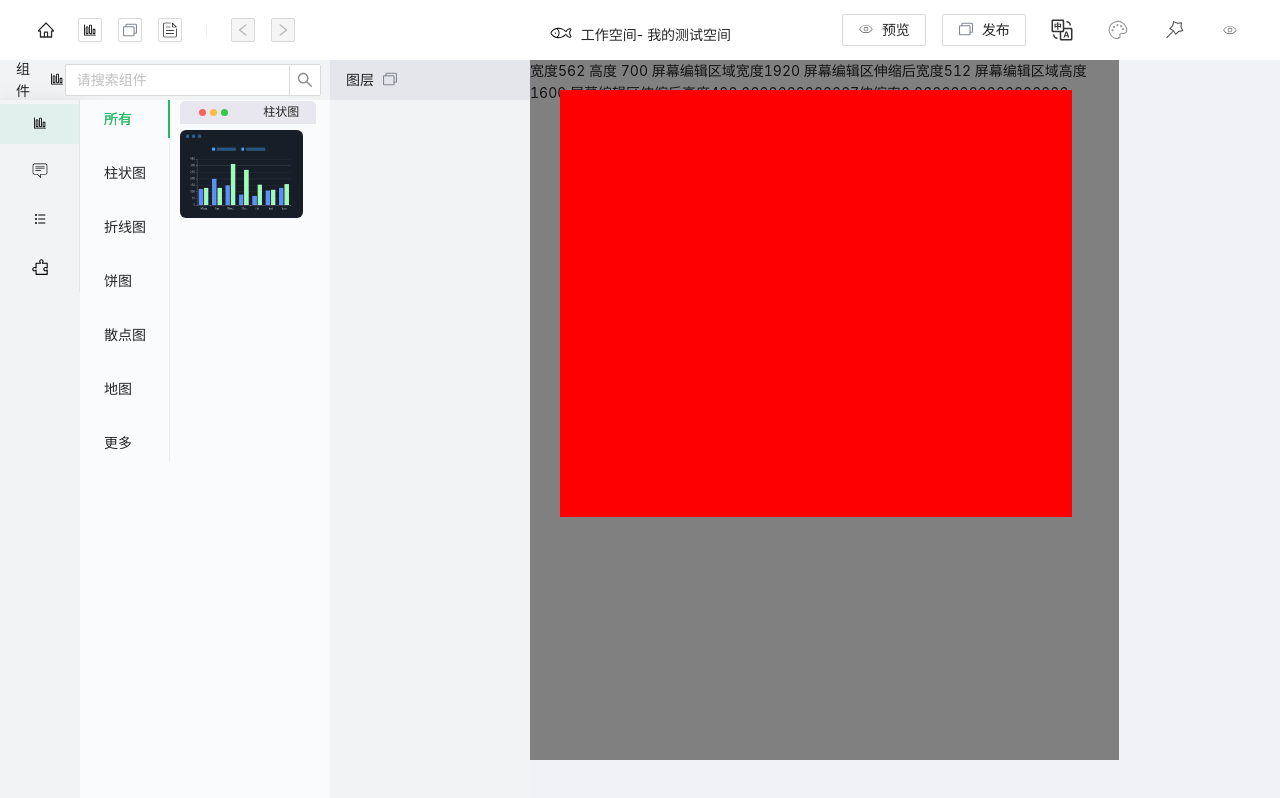
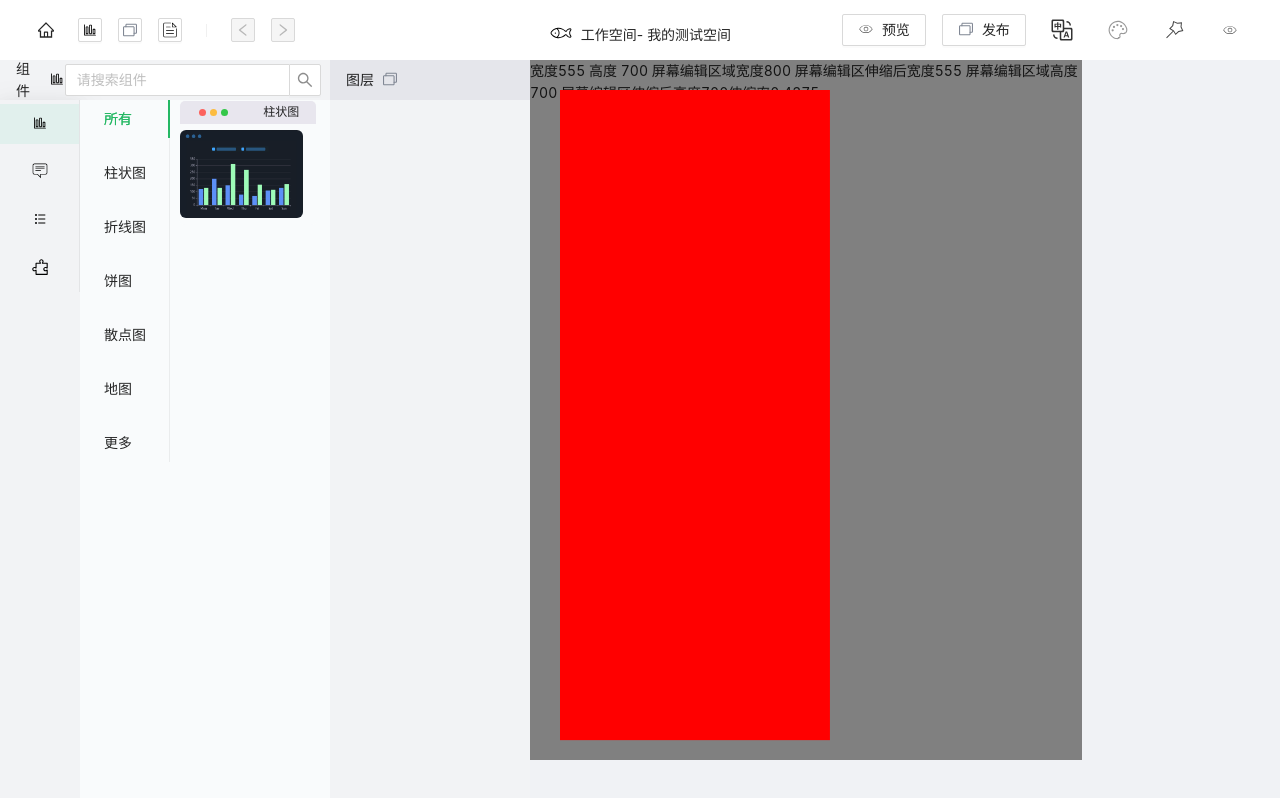
Before and after one commit to zhangle1/myScreen, a React app in the folder datav/: page / in a window 1280 px wide. Built offline with nearby package versions, Linux system fonts and the light colour scheme.

Commit message:
编辑区逻辑修改

```diff
--- a/datav/src/page/edit/components/contentConfig/contentConfig.tsx
+++ b/datav/src/page/edit/components/contentConfig/contentConfig.tsx
@@ -4,7 +4,7 @@ import { useElementSize } from "usehooks-ts";
 
 export function ContentConfig() {
   const screenClient = {
-    width: 1920,
+    width: 800,
     height: 1600,
   };
 
@@ -17,31 +17,36 @@ export function ContentConfig() {
   });
 
   useEffect(() => {
-      var scaleWidth=  (editWidth-50)/screen.width
-      var scaleHeight= (editHeight-50)/ screen.height
+      var scaleWidth=  (editWidth)/screen.width
+      var scaleHeight= (editHeight)/ screen.height
       var scale=1
       if(scaleWidth>=1&&scaleHeight>=1){
-        setScreen({    width: 1920,
-            height: 1600,
+        setScreen({    width: screenClient.width,
+            height: screenClient.height,
             scale: scale,})
       }else if(scaleWidth>scaleHeight){
-        setScreen({    width: 1920,
-            height: 1600,
+        setScreen({    width: screenClient.width,
+            height: screenClient.height,
             scale: scaleHeight,})
       }else{
-        setScreen({    width: 1920,
-            height: 1600,
+        setScreen({    width: screenClient.width,
+            height: screenClient.height,
             scale: scaleWidth,})
       }
 
-  }, [editWidth,editHeight]);
+  }, [editWidth,editHeight,screenClient.width]);
 
   return (
-    <Wrapper contentWidth={screen.width*screen.scale}  contentHeight={screen.height*screen.scale} >
+    <Wrapper contentWidth={screen.width-80/screen.scale}  contentHeight={screen.height-50/screen.scale}
+        scale={screen.scale}
+    >
       <div className="content-edit-wrapper">
         <div ref={editRef}  className="contont-edit-main">
-           <div>  宽度{editWidth} 高度 {editHeight}  屏幕编辑区域宽度{screen.width}  屏幕编辑区伸缩后宽度{screen.width*screen.scale}  屏幕编辑区域高度{screen.height}  屏幕编辑区伸缩后高度{screen.height*screen.scale}伸缩率{screen.scale}</div>
+        {/* <div className="content-edit-main-scale"> */}
+           <div>  宽度{editWidth} 高度 {editHeight}  屏幕编辑区域宽度{screen.width}  屏幕编辑区伸缩后宽度{editWidth}  屏幕编辑区域高度{editHeight}  屏幕编辑区伸缩后高度{screen.height*screen.scale}伸缩率{screen.scale}</div>
           <div className="content-edit-main-content"></div>
+          {/* </div> */}
+
         </div>
         <div className="content-edit-bottom"></div>
       </div>
@@ -50,7 +55,7 @@ export function ContentConfig() {
   );
 }
 
-const Wrapper = styled.div<{ contentWidth: number; contentHeight: number }>`
+const Wrapper = styled.div<{ contentWidth: number; contentHeight: number,scale: number }>`
   display: flex;
   width: 100%;
   height: calc(100vh - 60px);
@@ -64,9 +69,20 @@ const Wrapper = styled.div<{ contentWidth: number; contentHeight: number }>`
       position: relative;
       flex: 1;
       width: 100%;
+
       background: gray;
-      overflow: scroll;
-      .content-edit-main-content {
+        width: 100%;
+        height: 100%;
+        overflow: scroll;
+
+      /* .content-edit-main-scale{
+        position: absolute;
+        background: gray;
+        width: 100%;
+        height: 100%;
+        overflow: scroll; */
+
+        .content-edit-main-content {
         /* margin-left: 30px;
         margin-top: 30px; */
         top: 30px;
@@ -74,9 +90,14 @@ const Wrapper = styled.div<{ contentWidth: number; contentHeight: number }>`
         position: absolute;
         height: ${p=>p.contentHeight}px;
         width: ${p=>p.contentWidth}px;
+        transform-origin: left top;
+        transform: scale(${p=>p.scale});
+
         background: red;
       }
-    }
+      }
+
+    /* } */
 
     .content-edit-bottom {
       width: 100%;
```
